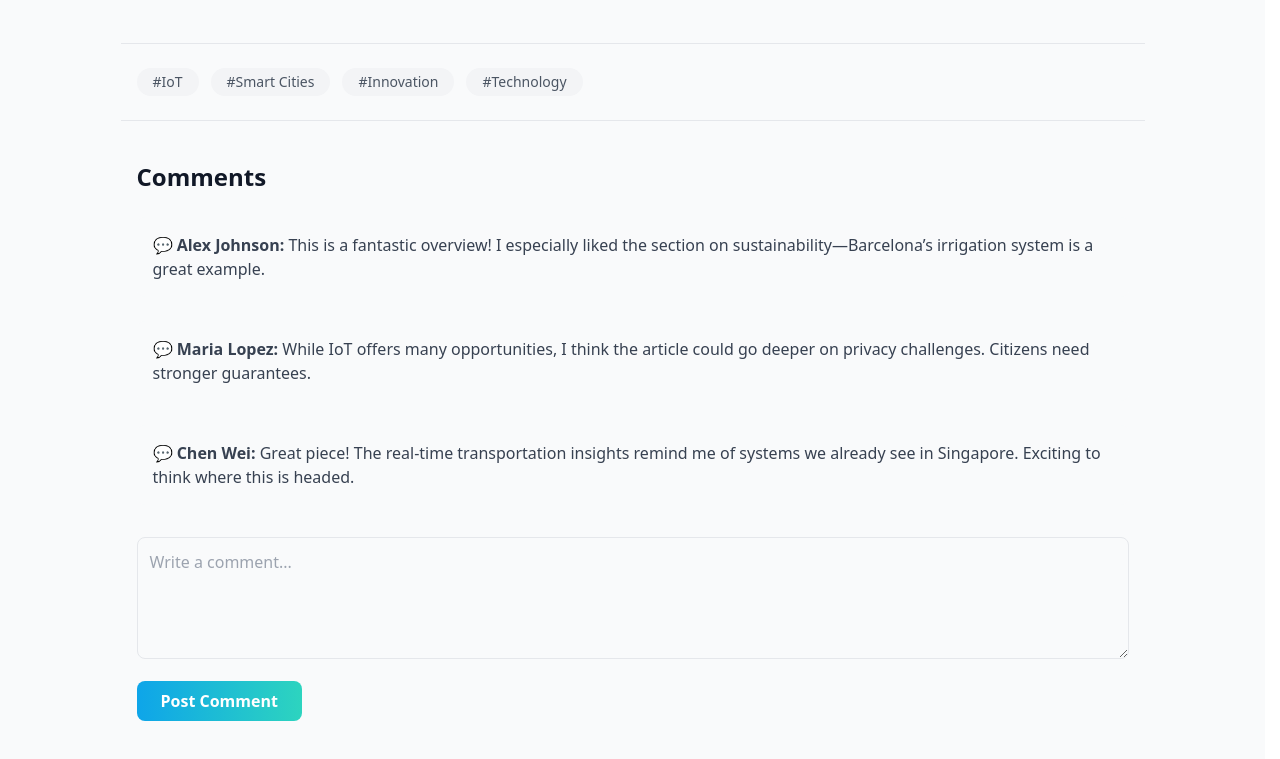
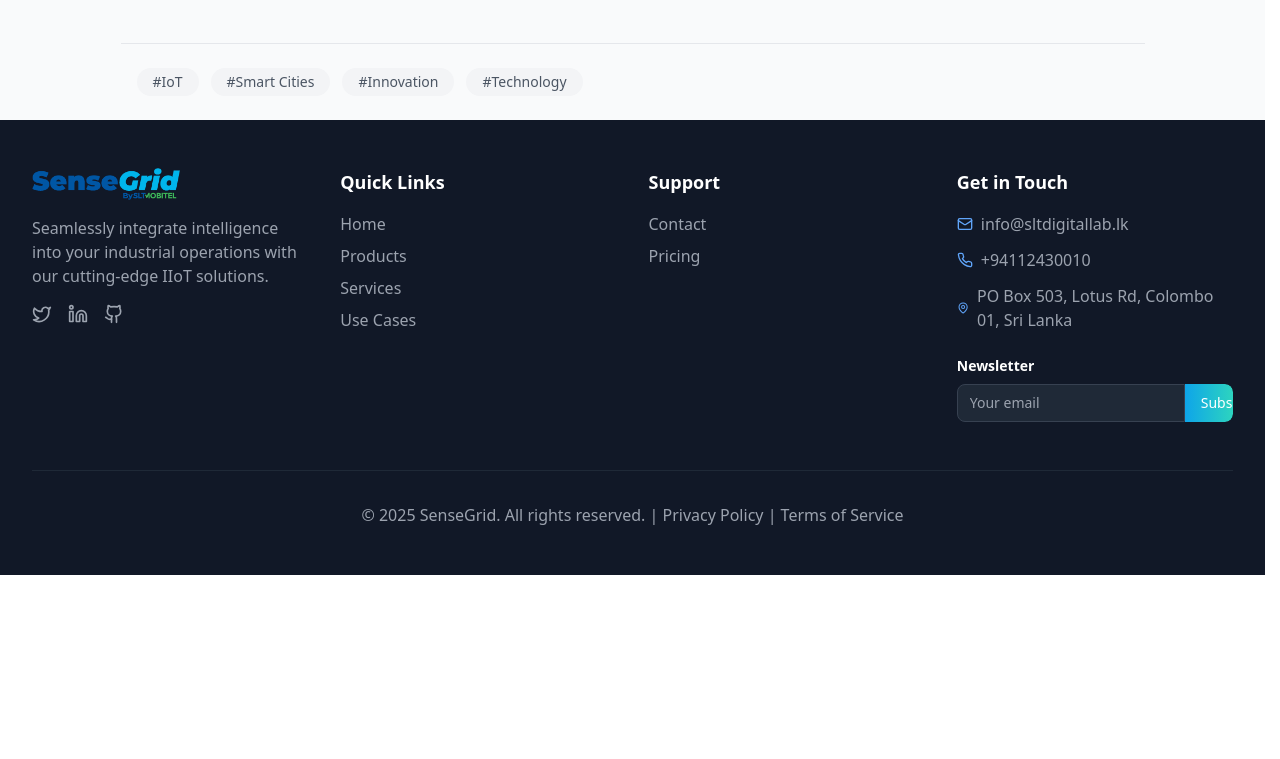
Before and after one commit to IsuruMDasanayake/SenseGridN, a React (Vite) app: page /blog/ai-powered-energy in a window 1280 px wide. Shown: the part 3020-3779 px from the top of the page. After the commit the page ends 3595 px from the top, so only its background shows below. Built offline with nearby package versions, Linux system fonts and the light colour scheme.

Commit message:
Blog update

```diff
--- a/src/pages/BlogArticle.jsx
+++ b/src/pages/BlogArticle.jsx
@@ -134,7 +134,7 @@ const BlogArticle = () => {
       </div>
 
       {/* Comments Section */}
-      <div className="max-w-5xl mx-auto px-4 py-10 border-t border-gray-200 dark:border-gray-700">
+      {/* <div className="max-w-5xl mx-auto px-4 py-10 border-t border-gray-200 dark:border-gray-700">
         <h3 className="text-2xl font-bold text-gray-900 dark:text-white mb-6">
           Comments
         </h3>
@@ -183,7 +183,7 @@ const BlogArticle = () => {
             </button>
           </div>
         </form>
-      </div>
+      </div> */}
     </div>
   );
 };
```
